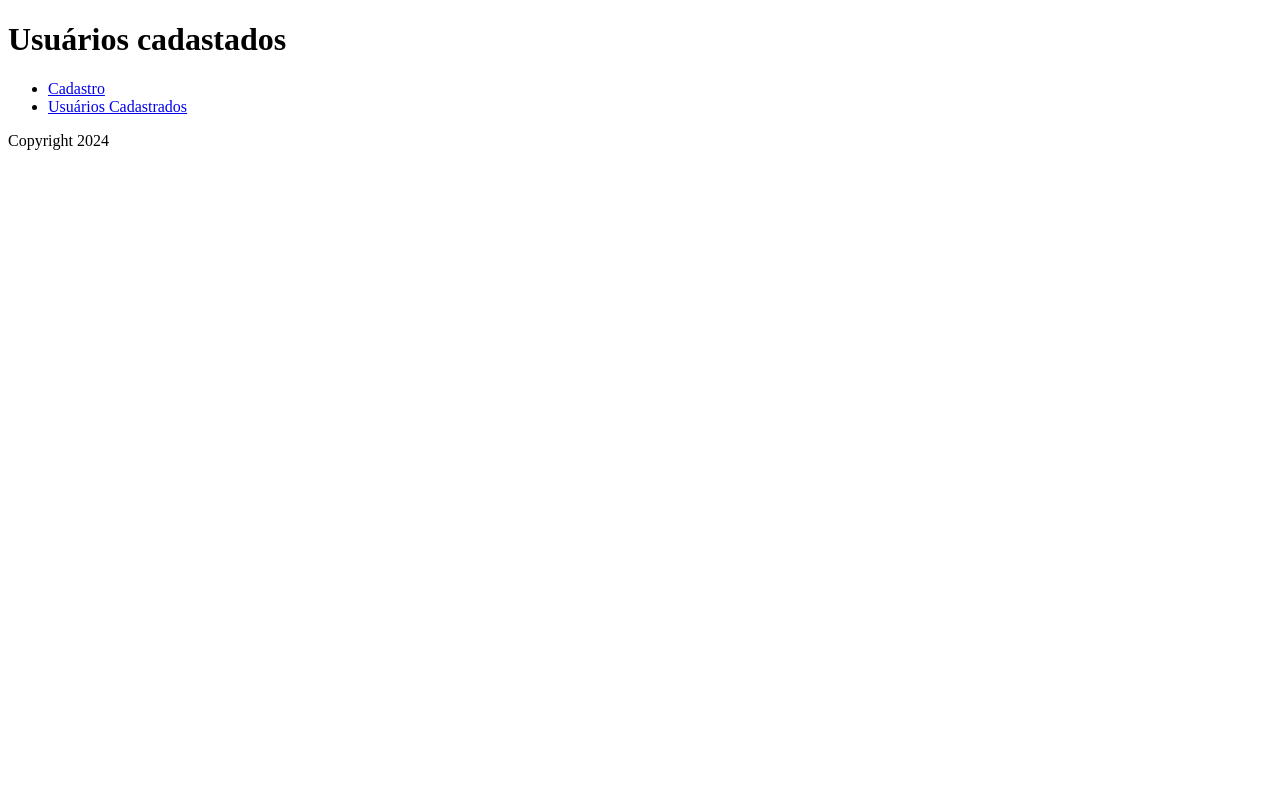
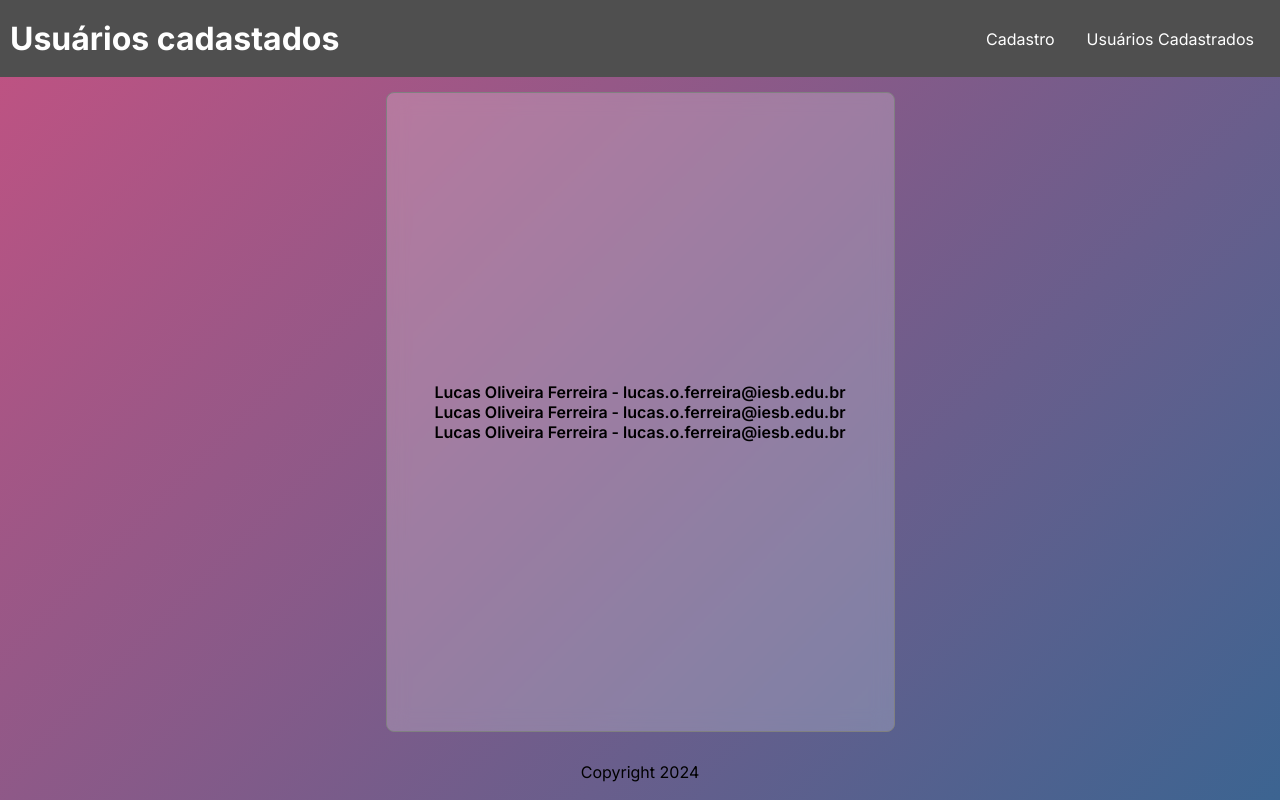
Before and after one commit to lucasolv/pratica-presencial-1e2, a plain HTML site: page usuarios.html in a window 1280 px wide. Drawn offline with Linux system fonts and the light colour scheme.

Commit message:
Primeiras estilizações na página usuários cadastrados

```diff
--- /dev/null
+++ b/usersStyles.css
@@ -0,0 +1,101 @@
+@import url('https://fonts.googleapis.com/css2?family=Roboto:ital,wght@0,100;0,300;0,400;0,500;0,700;0,900;1,100;1,300;1,400;1,500;1,700;1,900&display=swap');
+@import url('https://fonts.googleapis.com/css2?family=Inter:wght@100..900&display=swap');
+
+html{
+    height: 100%;
+}
+
+*{
+    padding: 0;
+    margin: 0;
+    box-sizing: border-box;
+    font-family: "Inter", sans-serif;
+}
+
+body{
+    display: flex;
+    flex-direction: column;
+    margin: auto;
+    height: 100vh;
+    width: 100%;
+    background-image: linear-gradient(135deg,#c25282,#3c6491);
+
+}
+
+
+
+header{
+    flex: 1;
+    display: flex;
+    justify-content: space-between;
+    align-items: center;
+    background-color: rgb(79, 79, 79);
+    color: white;
+    padding: 0px 10px;
+}
+
+main{
+    flex: 8.5;
+    padding: 15px 50px;
+    display: flex;
+    justify-content: center;
+}
+
+footer{
+    flex: 0.5;
+    display: flex;
+    justify-content: center;
+}
+
+h1{
+    display: flex;
+}
+
+nav{
+    display: flex;
+    align-items: center;
+}
+
+nav ul{
+    min-width: 300px;
+    display: flex;
+    justify-content: space-around;
+    list-style: none;
+}
+
+nav ul li a{
+    color: inherit;
+    text-decoration: none;
+}
+
+nav ul li a:hover{
+    color: inherit;
+    text-decoration: underline;
+}
+
+#containerUl{
+    display: flex;
+    flex-direction: column;
+    justify-content: center;
+    align-items: center;
+    border: 1px solid gray;
+    background: rgba(255, 255, 255, 0.211);
+    backdrop-filter: blur(10px);
+    border-radius: 8px;
+    height: 80vh;
+    max-width: 80%;
+    flex-wrap: wrap;
+    padding: 0 3rem;
+    font-weight: 600;
+}
+
+#containerUl ul{
+    min-width: 300px;
+    display: flex;
+    flex-direction: column;
+    list-style: none;
+}
+
+#containerUl ul li{
+    display: flex;
+}
--- a/usuarios.html
+++ b/usuarios.html
@@ -4,6 +4,7 @@
     <meta charset="UTF-8">
     <meta name="viewport" content="width=device-width, initial-scale=1.0">
     <title>Usuários cadastados</title>
+    <link rel="stylesheet" href="./usersStyles.css">
 </head>
 <body>
     <header>
@@ -16,7 +17,13 @@
         </nav>
     </header>
     <main>
-
+        <div id="containerUl">
+            <ul>
+                <li>Lucas Oliveira Ferreira - lucas.o.ferreira@iesb.edu.br</li>
+                <li>Lucas Oliveira Ferreira - lucas.o.ferreira@iesb.edu.br</li>
+                <li>Lucas Oliveira Ferreira - lucas.o.ferreira@iesb.edu.br</li>
+            </ul>
+        </div>
     </main>
     <footer>
         <p>Copyright 2024</p>
```
Also changed, not shown: cadastro.html (+3 -3 lines), style.css (+13 -7 lines).
